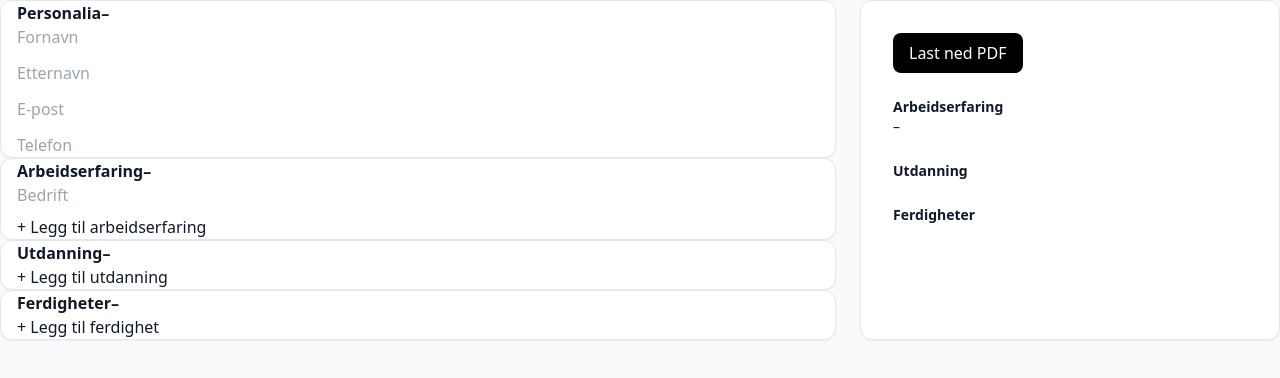
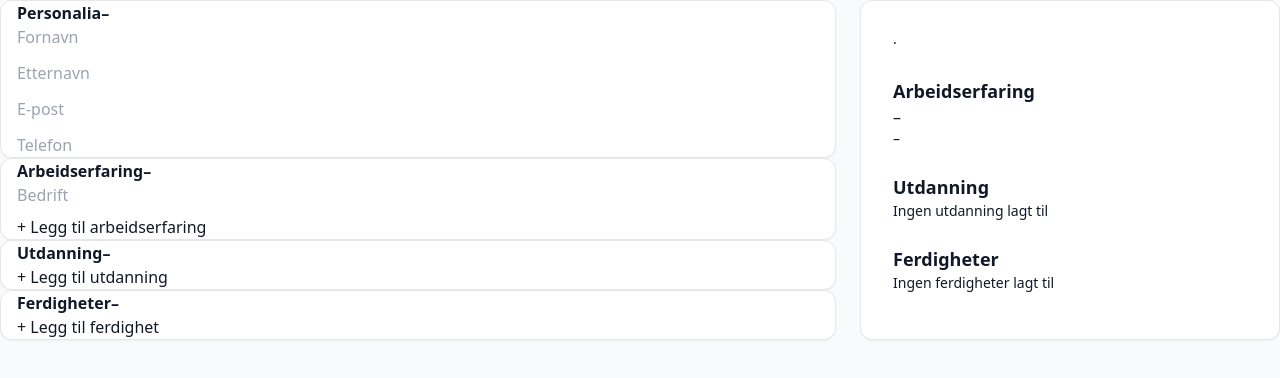
Before and after one commit to cosmicencounters5-png/cv-proffen, a Next.js app: page /cv in a window 1280 px wide. Both pictures are taken after a click on the button "+ Legg til arbeidserfaring". Shown: the top 378 px of the page. Built offline with nearby package versions, Linux system fonts and the light colour scheme.

Commit message:
Update CVPreview.tsx

```diff
--- a/components/CVPreview.tsx
+++ b/components/CVPreview.tsx
@@ -4,50 +4,69 @@ export default function CVPreview({ cv }: { cv: CV }) {
   return (
     <div className="bg-white border rounded-xl p-8 shadow-sm print:shadow-none print:border-none">
 
-      {/* PDF-knapp – vises ikke i print */}
-      <button
-        onClick={() => window.print()}
-        className="mb-4 px-4 py-2 bg-black text-white rounded-lg print:hidden"
-      >
-        Last ned PDF
-      </button>
-
-      {/* ALT som skal med i PDF */}
-      <div className="print-area">
-        <h1 className="text-3xl font-bold mb-1">
+      {/* Header */}
+      <div className="mb-4">
+        <h1 className="text-2xl font-bold">
           {cv.personal.firstName} {cv.personal.lastName}
         </h1>
 
-        <p className="text-sm">{cv.personal.email}</p>
-        <p className="text-sm">{cv.personal.phone}</p>
+        {cv.personal.title && (
+          <p className="text-gray-700 font-medium">
+            {cv.personal.title}
+          </p>
+        )}
 
-        <h2 className="mt-6 mb-2 font-semibold uppercase text-sm text-gray-500">
-          Arbeidserfaring
-        </h2>
+        <p className="text-sm text-gray-600 mt-1">
+          {cv.personal.email} · {cv.personal.phone}
+        </p>
+      </div>
+
+      {/* Experience */}
+      <section className="mt-6">
+        <h2 className="text-lg font-semibold mb-2">Arbeidserfaring</h2>
+        {cv.experience.length === 0 && (
+          <p className="text-sm text-gray-500">Ingen arbeidserfaring lagt til</p>
+        )}
         {cv.experience.map((e) => (
-          <p key={e.id} className="text-sm mb-1">
-            <strong>{e.role}</strong> – {e.company}
-          </p>
+          <div key={e.id} className="mb-2">
+            <p className="font-medium">
+              {e.role} – {e.company}
+            </p>
+            <p className="text-sm text-gray-600">
+              {e.from} – {e.to}
+            </p>
+            {e.description && (
+              <p className="text-sm mt-1">{e.description}</p>
+            )}
+          </div>
         ))}
+      </section>
 
-        <h2 className="mt-6 mb-2 font-semibold uppercase text-sm text-gray-500">
-          Utdanning
-        </h2>
+      {/* Education */}
+      <section className="mt-6">
+        <h2 className="text-lg font-semibold mb-2">Utdanning</h2>
+        {cv.education.length === 0 && (
+          <p className="text-sm text-gray-500">Ingen utdanning lagt til</p>
+        )}
         {cv.education.map((e) => (
-          <p key={e.id} className="text-sm mb-1">
+          <p key={e.id} className="text-sm">
             {e.degree}, {e.school} ({e.year})
           </p>
         ))}
+      </section>
 
-        <h2 className="mt-6 mb-2 font-semibold uppercase text-sm text-gray-500">
-          Ferdigheter
-        </h2>
+      {/* Skills */}
+      <section className="mt-6">
+        <h2 className="text-lg font-semibold mb-2">Ferdigheter</h2>
+        {cv.skills.length === 0 && (
+          <p className="text-sm text-gray-500">Ingen ferdigheter lagt til</p>
+        )}
         <ul className="list-disc ml-5 text-sm">
           {cv.skills.map((s) => (
             <li key={s.id}>{s.name}</li>
           ))}
         </ul>
-      </div>
+      </section>
     </div>
   )
 }
```
